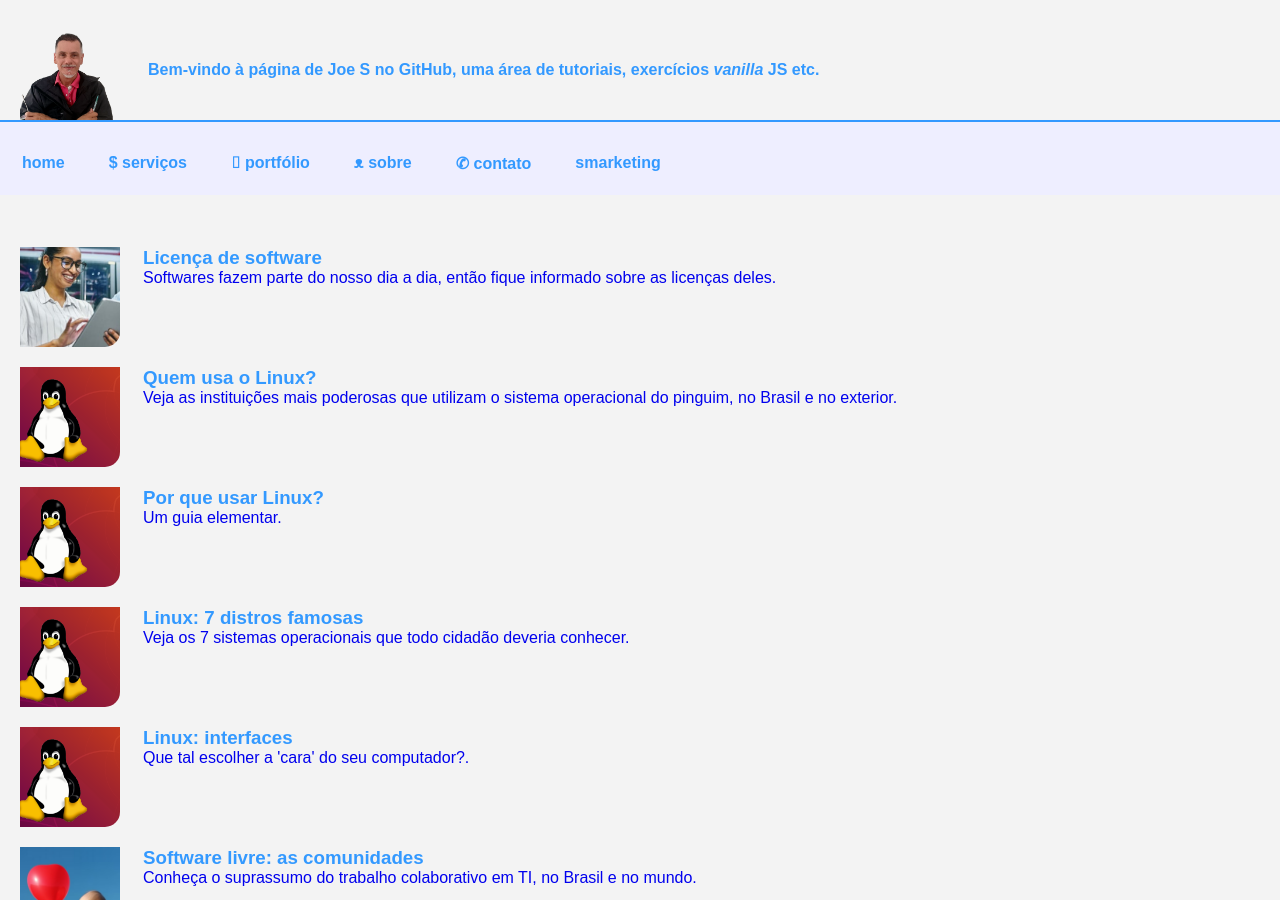
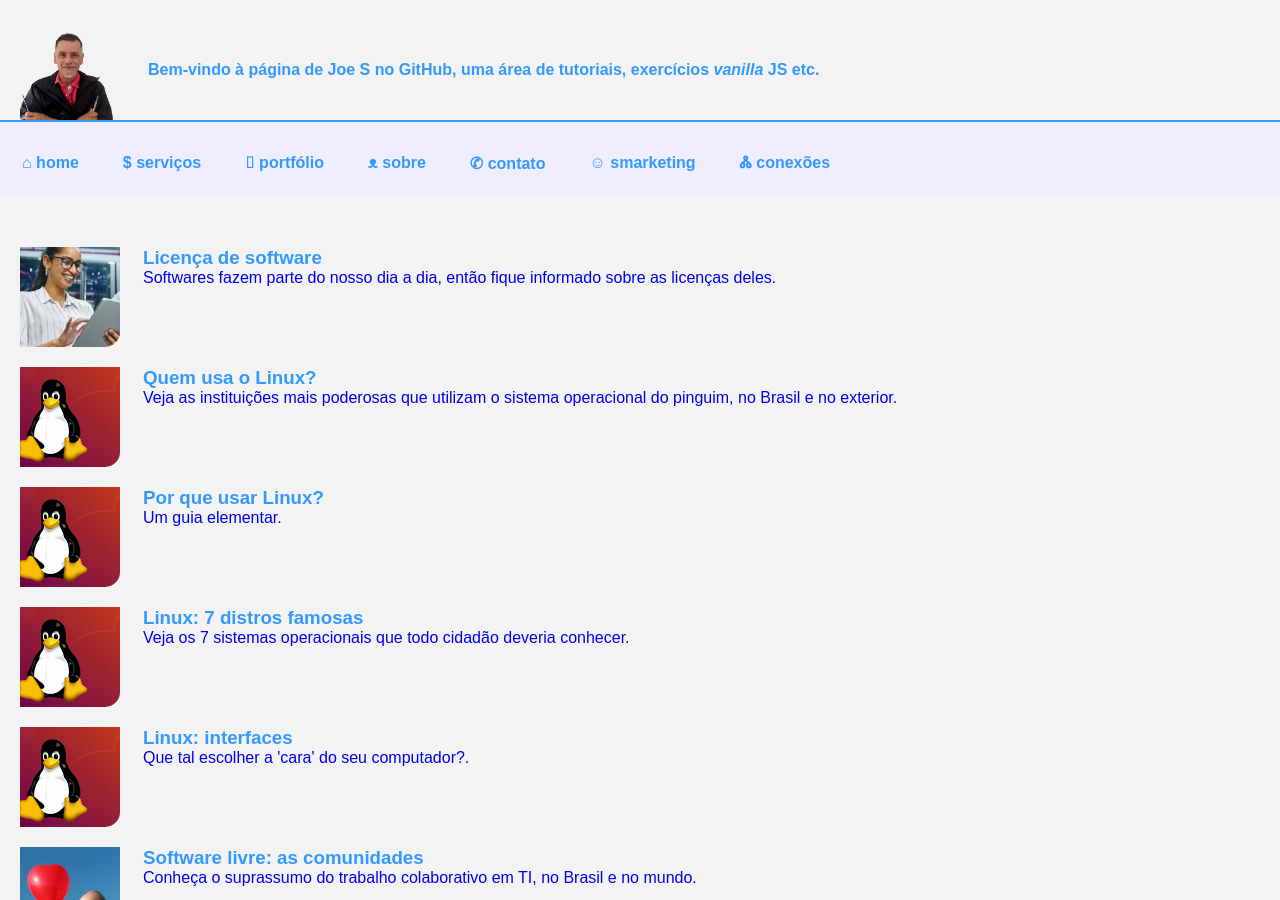
Before and after one commit to Joesynth/joesynth.github.io, a Jekyll site: the page built from index.html, in a window 1280 px wide and 900 px high. Built offline with Jekyll 4.4.1, drawn with Linux system fonts in a browser that asks for light colours.

Commit message:
Update navigation links with new icons

```diff
--- a/_layouts/default.html
+++ b/_layouts/default.html
@@ -20,12 +20,13 @@
         <label for="menu-control" class="menu-toggle">&#9776;</label>
 
         <ul class="nav-links">
-            <li><a href="index.html">home</a></li>
+            <li><a href="index.html">⌂ home</a></li>
             <li><a href="servico.html">$ serviços</a></li>
             <li><a href="quem.html">⌷ portfólio</a></li>
             <li><a href="quem.html">ᴥ sobre</a></li>
             <li><a href="contato.html">✆ contato</a></li>
-            <li><a href="smarketing.html">smarketing</a></li>
+            <li><a href="smarketing.html">☺ smarketing</a></li>
+            <li><a href="conexoes.html">Ꮬ conexões</a></li>
         </ul>
     </nav>
 
```
